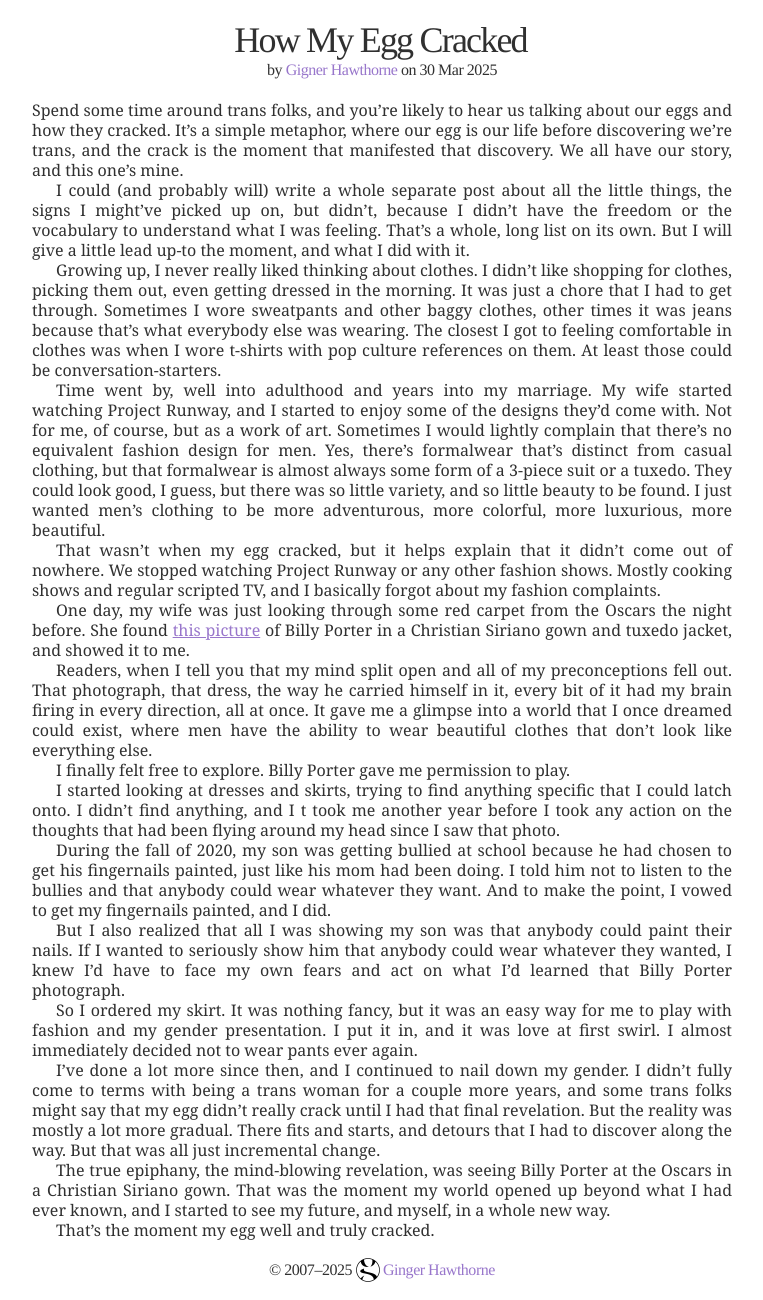
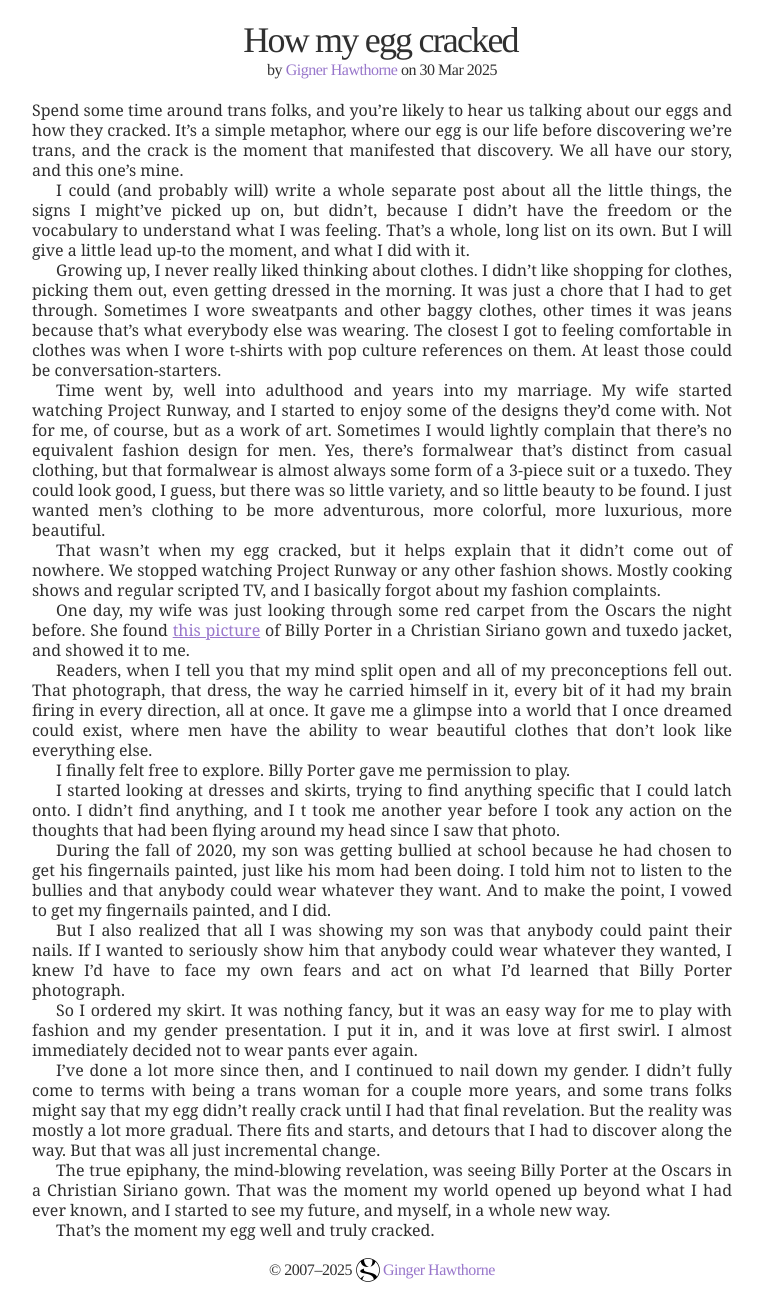
Before and after one commit to gulopine/gulopine.github.io, a Jekyll site: the page built from _posts/2025-03-30-how-my-egg-cracked.md, in a window 1280 px wide. Shown: the whole page, without its empty margins (258-1021 px from the left). Built offline with Jekyll 4.4.1, drawn with Linux system fonts in a browser that asks for light colours.

Commit message:
decapitalize

```diff
--- a/_posts/2025-03-30-how-my-egg-cracked.md
+++ b/_posts/2025-03-30-how-my-egg-cracked.md
@@ -1,6 +1,6 @@
 ---
 layout: post
-title: How My Egg Cracked
+title: How my egg cracked
 ---
 
 Spend some time around trans folks, and you’re likely to hear us talking about our eggs and how they cracked. It’s a simple metaphor, where our egg is our life before discovering we’re trans, and the crack is the moment that manifested that discovery. We all have our story, and this one’s mine.
```
